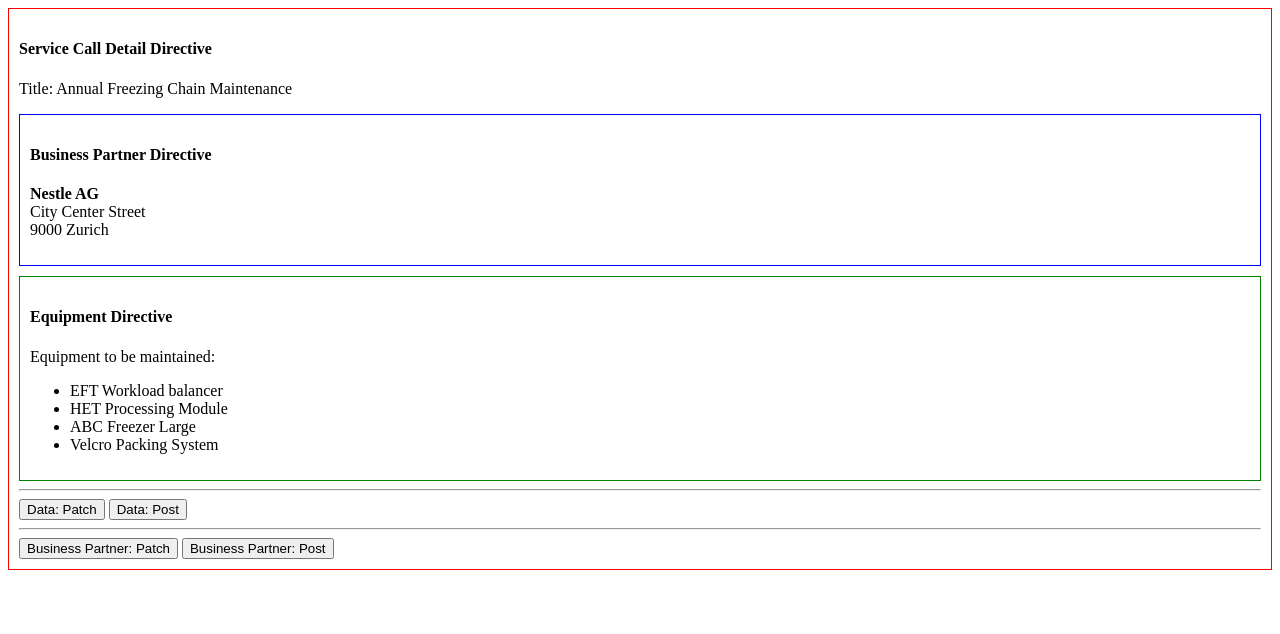
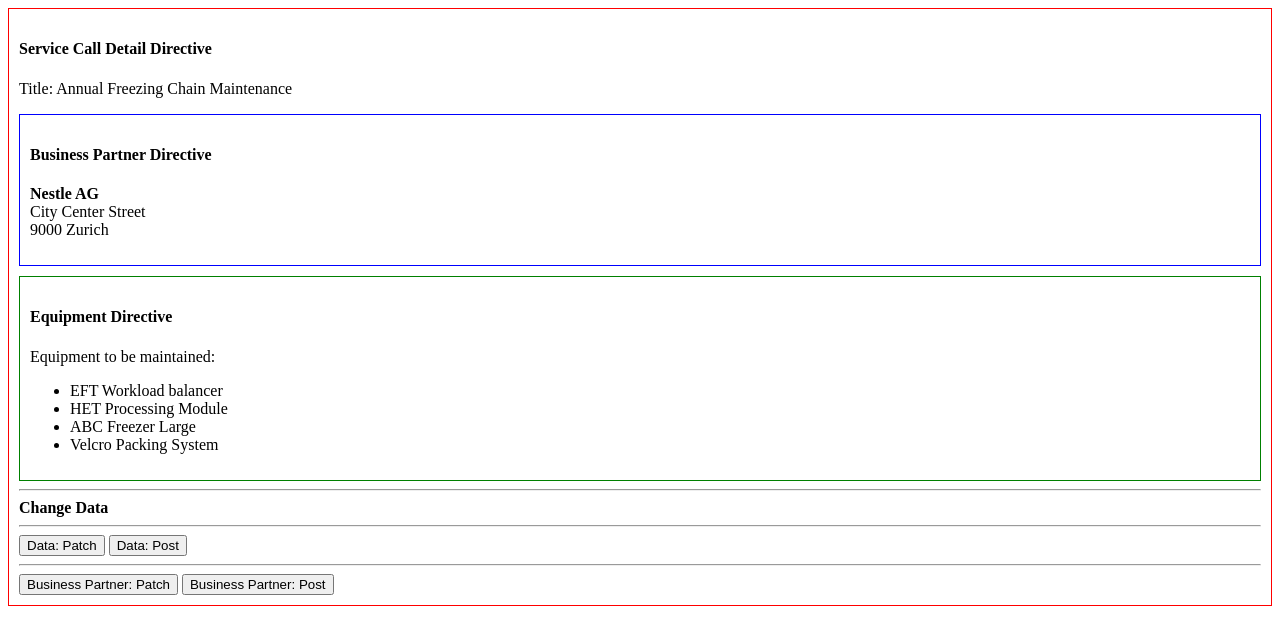
Before and after one commit to desaroxx/data-bus, a plain HTML site: page index.html in a window 1280 px wide. Drawn offline with nearby package versions, Linux system fonts and the light colour scheme; some packages are replaced by stand-ins of ours.

Commit message:
changed tabs to spaces

```diff
--- a/Bootstrap.js
+++ b/Bootstrap.js
@@ -1,3 +1,3 @@
 $(function () {
-	angular.bootstrap(document, ['app']);
+    angular.bootstrap(document, ['app']);
 });
--- a/ServiceCallDetail.js
+++ b/ServiceCallDetail.js
@@ -27,6 +27,9 @@
             <business-partner></business-partner>
 
             <equipment></equipment>
+
+            <hr />
+            <b>Change Data</b>
 
             <hr />
             <button ng-click="scdCtrl.patchData()">Data: Patch</button>
```
Also changed, not shown: DataBusService.js (indentation only), ServiceCallBusinessPartner.js (indentation only), ServiceCallEquipment.js (indentation only), index.html (indentation only). Lines whose indentation alone changed are shown as unchanged.
